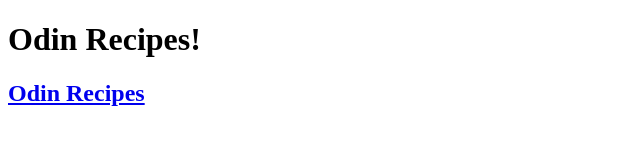
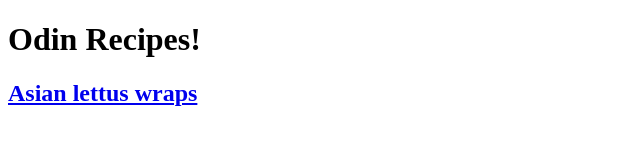
Before and after one commit to kr1shnav/odin-recipes, a plain HTML site: page index.html in a window 1280 px wide. Shown: the whole page, without its empty margins (0-640 px from the left). Drawn offline with Linux system fonts and the light colour scheme.

Commit message:
Update index.html

```diff
--- a/index.html
+++ b/index.html
@@ -14,7 +14,8 @@
 
     <h2>
         <a href="recipes/lettuce_wraps.html">
-            Odin Recipes
+
+            Asian lettus wraps
         </a>
     </h2>
 
```
